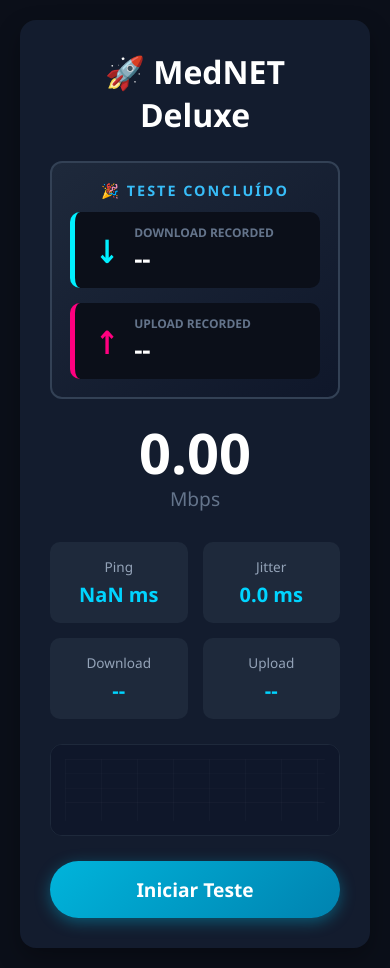
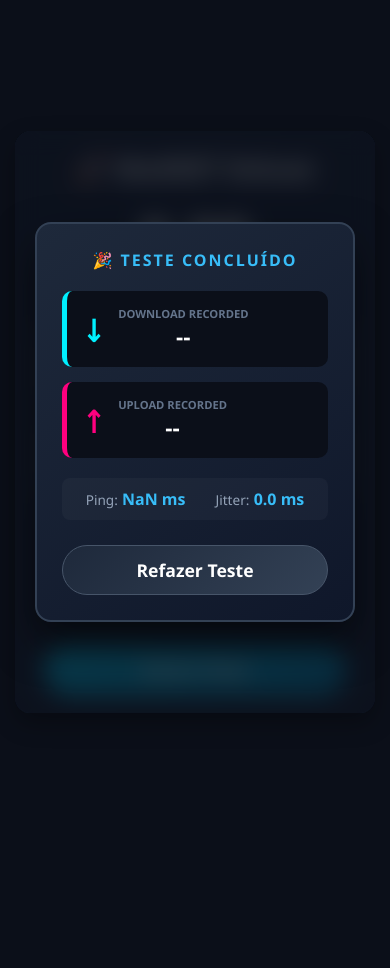
Before and after one commit to luizfelizardo/MedNet, a plain HTML site: page frontend/index.html in a window 390 px wide. Both pictures are taken after a click on the button "Iniciar Teste". After the commit the page ends 844 px from the top, so only its background shows below. Drawn offline with Linux system fonts and the light colour scheme; no server answers.

Commit message:
UI/UX: Responsividade integrada e tela de resultado em Blur Overlay

```diff
--- a/frontend/app.js
+++ b/frontend/app.js
@@ -5,7 +5,10 @@ const jitterEl = document.getElementById("jitter");
 const downloadEl = document.getElementById("download");
 const uploadEl = document.getElementById("upload");
 const startBtn = document.getElementById("startBtn");
-const modal = document.getElementById("resultModal");
+
+// Seleção dos novos elementos da sobreposição
+const overlay = document.getElementById("resultOverlay");
+const closeOverlayBtn = document.getElementById("closeOverlayBtn");
 
 const canvas = document.getElementById("chart");
 const ctx = canvas.getContext("2d");
@@ -37,7 +40,7 @@ function drawChart() {
 
     const maxVal = Math.max(...downloadData, ...uploadData, 10);
 
-    // Linha de Download (Azul Ciano)
+    // Linha de Download (Azul)
     if (downloadData.length > 0) {
         let dlPoints = [...downloadData];
         if (dlPoints.length === 1) dlPoints.push(dlPoints[0]);
@@ -61,7 +64,7 @@ function drawChart() {
         ctx.fill();
     }
 
-    // Linha de Upload (Rosa Magenta)
+    // Linha de Upload (Rosa)
     if (uploadData.length > 0) {
         let ulPoints = [...uploadData];
         if (ulPoints.length === 1) ulPoints.push(ulPoints[0]);
@@ -136,7 +139,7 @@ async function runDownloadTest() {
     } catch (e) { console.error(e); }
 }
 
-// --- TESTE DE UPLOAD PARALELO (MULTI-STREAM) ---
+// --- TESTE DE UPLOAD PARALELO ---
 async function runUploadTest() {
     uploadData = [];
     const blobSize = 1 * 1024 * 1024;
@@ -170,13 +173,12 @@ async function runUploadTest() {
         }
     }
 
-    // Dispara 3 conexões simultâneas para furar a latência internacional
     await Promise.all([uploadWorker(), uploadWorker(), uploadWorker()]);
 }
 
 // --- GATILHO PRINCIPAL ---
 startBtn.addEventListener("click", async () => {
-    modal.classList.add("hidden"); // Esconde o resumo anterior
+    overlay.classList.add("hidden"); // Garante que a tela de resultado está fechada
 
     startBtn.disabled = true;
     startBtn.innerText = "Testando...";
@@ -190,7 +192,6 @@ startBtn.addEventListener("click", async () => {
     await runPingTest();
     await runDownloadTest();
 
-    // Suavização: Limpa o visor central e faz uma pausa confortável
     speedEl.innerText = "0.00";
     startBtn.innerText = "Preparando Upload...";
     await new Promise(r => setTimeout(r, 1200));
@@ -198,10 +199,14 @@ startBtn.addEventListener("click", async () => {
     startBtn.innerText = "Testando Upload...";
     await runUploadTest();
 
-    // Injeta os dados finais capturados no Painel de Resumo
+    // Injeta os dados consolidados na tela de resultado sobreposta
     document.getElementById("resDownload").innerText = downloadEl.innerText;
     document.getElementById("resUpload").innerText = uploadEl.innerText;
-    modal.classList.remove("hidden"); // Exibe o Resumo com animação
+    document.getElementById("resPing").innerText = pingEl.innerText;
+    document.getElementById("resJitter").innerText = jitterEl.innerText;
+
+    // Revela a tela cheia com efeito blur por cima de tudo
+    overlay.classList.remove("hidden");
 
     startBtn.disabled = false;
     startBtn.innerText = "Iniciar Teste";
@@ -209,3 +214,17 @@ startBtn.addEventListener("click", async () => {
     cancelAnimationFrame(animationFrameId);
     animationFrameId = null;
 });
+
+// Botão interno da tela de resultado para fechar o overlay e limpar o painel
+closeOverlayBtn.addEventListener("click", () => {
+    overlay.classList.add("hidden");
+    speedEl.innerText = "0.00";
+    pingEl.innerText = "--";
+    jitterEl.innerText = "--";
+    downloadEl.innerText = "--";
+    uploadEl.innerText = "--";
+
+    // Limpa o canvas voltando para o estado inicial escuro
+    ctx.fillStyle = "#0f172a";
+    ctx.fillRect(0, 0, canvas.width, canvas.height);
+});
--- a/frontend/index.html
+++ b/frontend/index.html
@@ -10,26 +10,6 @@
 
 <div class="container">
     <h1>🚀 MedNET Deluxe</h1>
-
-    <div id="resultModal" class="result-modal hidden">
-        <div class="result-header">🎉 TESTE CONCLUÍDO</div>
-        <div class="result-grid">
-            <div class="result-card dl">
-                <span class="arrow">↓</span>
-                <div class="result-info">
-                    <label>DOWNLOAD RECORDED</label>
-                    <span id="resDownload">0.00 Mbps</span>
-                </div>
-            </div>
-            <div class="result-card ul">
-                <span class="arrow">↑</span>
-                <div class="result-info">
-                    <label>UPLOAD RECORDED</label>
-                    <span id="resUpload">0.00 Mbps</span>
-                </div>
-            </div>
-        </div>
-    </div>
 
     <div class="speed-box">
         <div class="speed-value" id="speed">0.00</div>
@@ -60,6 +40,40 @@
     </div>
 
     <button id="startBtn">Iniciar Teste</button>
+
+    <div id="resultOverlay" class="result-overlay hidden">
+        <div class="result-modal">
+            <div class="result-header">🎉 TESTE CONCLUÍDO</div>
+
+            <div class="result-grid">
+                <div class="result-card dl">
+                    <span class="arrow">↓</span>
+                    <div class="result-info">
+                        <label>DOWNLOAD RECORDED</label>
+                        <span id="resDownload">0.00 Mbps</span>
+                    </div>
+                </div>
+                <div class="result-card ul">
+                    <span class="arrow">↑</span>
+                    <div class="result-info">
+                        <label>UPLOAD RECORDED</label>
+                        <span id="resUpload">0.00 Mbps</span>
+                    </div>
+                </div>
+            </div>
+
+            <div class="extra-stats">
+                <div class="mini-card">
+                    <span>Ping:</span> <strong id="resPing">--</strong>
+                </div>
+                <div class="mini-card">
+                    <span>Jitter:</span> <strong id="resJitter">--</strong>
+                </div>
+            </div>
+
+            <button id="closeOverlayBtn" class="close-btn">Refazer Teste</button>
+        </div>
+    </div>
 </div>
 
 <script src="app.js"></script>
--- a/frontend/style.css
+++ b/frontend/style.css
@@ -1,4 +1,4 @@
-/* Configurações Globais */
+/* Configurações Globais e Responsividade */
 * {
     margin: 0;
     padding: 0;
@@ -13,7 +13,7 @@ body {
     justify-content: center;
     align-items: center;
     min-height: 100vh;
-    padding: 20px;
+    padding: 15px; /* Reduzido para telas menores */
 }
 
 .container {
@@ -24,73 +24,12 @@ body {
     max-width: 850px;
     box-shadow: 0 10px 25px rgba(0, 0, 0, 0.3);
     text-align: center;
+    position: relative; /* Base para fixar a sobreposição dentro do container */
 }
 
 h1 {
     font-size: 2rem;
     margin-bottom: 25px;
-    color: #ffffff;
-}
-
-/* --- PAINEL DE RESUMO DE PERFORMANCE --- */
-.result-modal {
-    background: linear-gradient(145deg, #1e293b, #0f172a);
-    border: 2px solid #334155;
-    border-radius: 12px;
-    padding: 18px;
-    margin-bottom: 25px;
-    animation: fadeIn 0.5s ease-in-out forwards;
-}
-
-.result-modal.hidden {
-    display: none !important;
-}
-
-.result-header {
-    font-size: 0.9rem;
-    font-weight: bold;
-    color: #38bdf8;
-    letter-spacing: 2px;
-    margin-bottom: 12px;
-}
-
-.result-grid {
-    display: grid;
-    grid-template-columns: 1fr 1fr;
-    gap: 15px;
-}
-
-.result-card {
-    display: flex;
-    align-items: center;
-    background: #0b0f19;
-    padding: 12px 20px;
-    border-radius: 10px;
-    border-left: 5px solid #334155;
-    text-align: left;
-}
-
-.result-card.dl { border-left-color: #00f0ff; }
-.result-card.ul { border-left-color: #ff007f; }
-
-.arrow {
-    font-size: 2rem;
-    font-weight: bold;
-    margin-right: 15px;
-}
-.result-card.dl .arrow { color: #00f0ff; }
-.result-card.ul .arrow { color: #ff007f; }
-
-.result-info label {
-    display: block;
-    font-size: 0.75rem;
-    color: #64748b;
-    font-weight: 600;
-}
-
-.result-info span {
-    font-size: 1.6rem;
-    font-weight: bold;
     color: #ffffff;
 }
 
@@ -100,7 +39,7 @@ h1 {
 }
 
 .speed-value {
-    font-size: 5rem;
+    font-size: clamp(3.5rem, 10vw, 5rem); /* Responsividade fluida no texto */
     font-weight: bold;
     color: #ffffff;
     line-height: 1;
@@ -112,7 +51,7 @@ h1 {
     margin-top: 5px;
 }
 
-/* Grid de Estatísticas */
+/* Grid de Estatísticas Principal */
 .stats {
     display: grid;
     grid-template-columns: repeat(4, 1fr);
@@ -136,7 +75,7 @@ h1 {
 }
 
 .card strong {
-    font-size: 1.25rem;
+    font-size: clamp(1rem, 3vw, 1.25rem);
     color: #00d4ff;
 }
 
@@ -157,7 +96,7 @@ h1 {
     height: auto;
 }
 
-/* Botão de Ação */
+/* Botões */
 button {
     background: linear-gradient(135deg, #00b4db, #0083b0);
     color: white;
@@ -185,14 +124,142 @@ button:disabled {
     box-shadow: none;
 }
 
-@keyframes fadeIn {
-    from { opacity: 0; transform: translateY(-10px); }
-    to { opacity: 1; transform: translateY(0); }
+/* --- NOVA TELA DE RESULTADO SOBREPOSTA (OVERLAY) --- */
+.result-overlay {
+    position: absolute;
+    top: 0;
+    left: 0;
+    width: 100%;
+    height: 100%;
+    background: rgba(11, 15, 25, 0.75);
+    backdrop-filter: blur(12px); /* Efeito de vidro fosco de fundo */
+    -webkit-backdrop-filter: blur(12px);
+    border-radius: 16px;
+    display: flex;
+    justify-content: center;
+    align-items: center;
+    padding: 20px;
+    z-index: 100;
+    animation: fadeIn 0.4s ease-in-out forwards;
 }
 
-/* Responsividade */
-@media (max-width: 600px) {
-    .stats { grid-template-columns: repeat(2, 1fr); }
-    .result-grid { grid-template-columns: 1fr; }
-    .speed-value { font-size: 3.5rem; }
+.result-overlay.hidden {
+    display: none !important;
 }
+
+.result-modal {
+    background: linear-gradient(145deg, #1e293b, #0f172a);
+    border: 2px solid #334155;
+    border-radius: 16px;
+    padding: 25px;
+    width: 100%;
+    max-width: 550px; /* Mais compacto e centralizado */
+    box-shadow: 0 20px 40px rgba(0, 0, 0, 0.5);
+}
+
+.result-header {
+    font-size: 1rem;
+    font-weight: bold;
+    color: #38bdf8;
+    letter-spacing: 2px;
+    margin-bottom: 20px;
+}
+
+.result-grid {
+    display: grid;
+    grid-template-columns: 1fr 1fr;
+    gap: 15px;
+    margin-bottom: 20px;
+}
+
+.result-card {
+    display: flex;
+    align-items: center;
+    background: #0b0f19;
+    padding: 15px;
+    border-radius: 10px;
+    border-left: 5px solid #334155;
+}
+
+.result-card.dl { border-left-color: #00f0ff; }
+.result-card.ul { border-left-color: #ff007f; }
+
+.arrow {
+    font-size: 2rem;
+    font-weight: bold;
+    margin-right: 12px;
+}
+.result-card.dl .arrow { color: #00f0ff; }
+.result-card.ul .arrow { color: #ff007f; }
+
+.result-info label {
+    display: block;
+    font-size: 0.7rem;
+    color: #64748b;
+    font-weight: 600;
+}
+
+.result-info span {
+    font-size: 1.4rem;
+    font-weight: bold;
+    color: #ffffff;
+}
+
+/* Dados extras no modal */
+.extra-stats {
+    display: flex;
+    justify-content: center;
+    gap: 30px;
+    margin-bottom: 25px;
+    background: rgba(255, 255, 255, 0.03);
+    padding: 10px;
+    border-radius: 8px;
+}
+
+.mini-card span {
+    font-size: 0.85rem;
+    color: #94a3b8;
+}
+
+.mini-card strong {
+    color: #38bdf8;
+}
+
+.close-btn {
+    background: linear-gradient(135deg, #1e293b, #334155);
+    border: 1px solid #475569;
+    box-shadow: none;
+}
+.close-btn:hover {
+    background: linear-gradient(135deg, #334155, #475569);
+    box-shadow: 0 4px 12px rgba(255, 255, 255, 0.05);
+}
+
+@keyframes fadeIn {
+    from { opacity: 0; }
+    to { opacity: 1; }
+}
+
+/* --- REGRAS DE MEDIA QUERIES (RESPONSIVIDADE COMPLETA) --- */
+@media (max-width: 700px) {
+    .stats {
+        grid-template-columns: repeat(2, 1fr); /* Vira duas colunas no celular */
+        gap: 10px;
+    }
+    .container {
+        padding: 20px 15px;
+    }
+}
+
+@media (max-width: 480px) {
+    .result-grid {
+        grid-template-columns: 1fr; /* Resultados empilham em telas bem pequenas */
+    }
+    h1 {
+        font-size: 1.6rem;
+    }
+    button {
+        padding: 12px 30px;
+        font-size: 1.1rem;
+    }
+}
```
